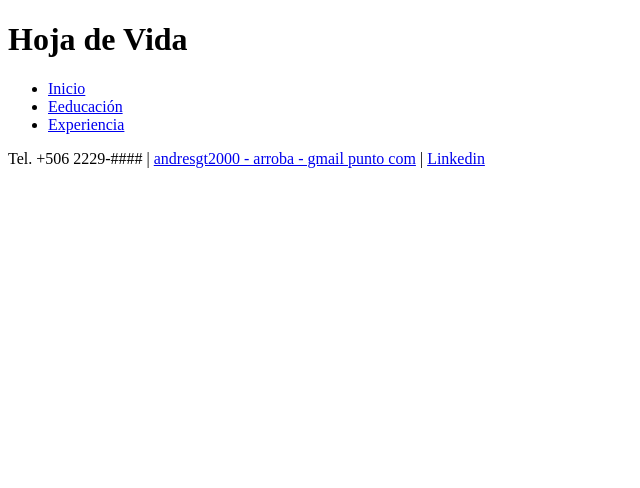
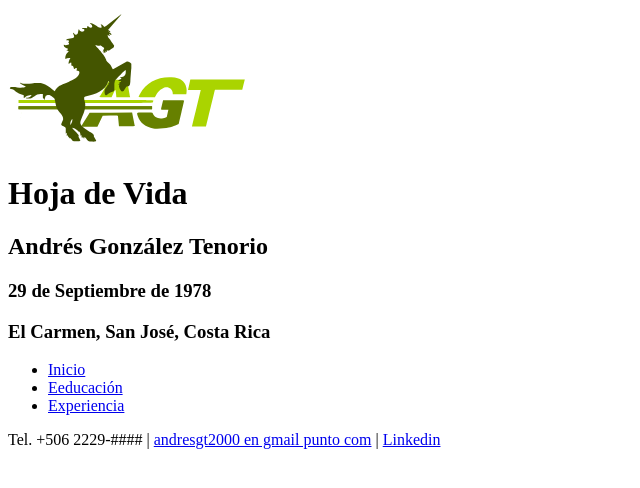
Before and after one commit to andresgt2000/Evaluacion-Final-Fundamentos-HTML, a plain HTML site: page index.html in a window 1280 px wide. Shown: the whole page, without its empty margins (0-640 px from the left). Drawn offline with Linux system fonts and the light colour scheme.

Commit message:
Agregar Logo a todas las páginas del proyecto

```diff
--- a/index.html
+++ b/index.html
@@ -10,9 +10,12 @@
   </head>
   <body>
     <header>
-
+      <img src="media/image/logo_agt.svg" alt="Logo AGT">
     </header>
     <h1>Hoja de Vida</h1>
+    <h2>Andrés González Tenorio</h2>
+    <h3>29 de Septiembre de 1978</h3>
+    <h3>El Carmen, San José, Costa Rica</h3>
     <nav>
       <ul>
         <li><a href="index.html">Inicio</a></li>
@@ -20,9 +23,11 @@
         <li><a href="experiencia.html">Experiencia</a></li>
       </ul>
     </nav>
+
+
     <footer>
       Tel. +506 2229-#### |
-      <a href="mailto:andresgt2000@gmail.com">andresgt2000 - arroba - gmail punto com</a> |
+      <a href="mailto:andresgt2000@gmail.com">andresgt2000 en gmail punto com</a> |
       <a href="https://www.linkedin.com/in/andr%C3%A9s-gonz%C3%A1lez-tenorio-35859315/" target="_blank">Linkedin</a>
     </footer>
   </body>
```
Also changed, not shown: educacion.html (+5 -2 lines), experiencia.html (+5 -2 lines).
